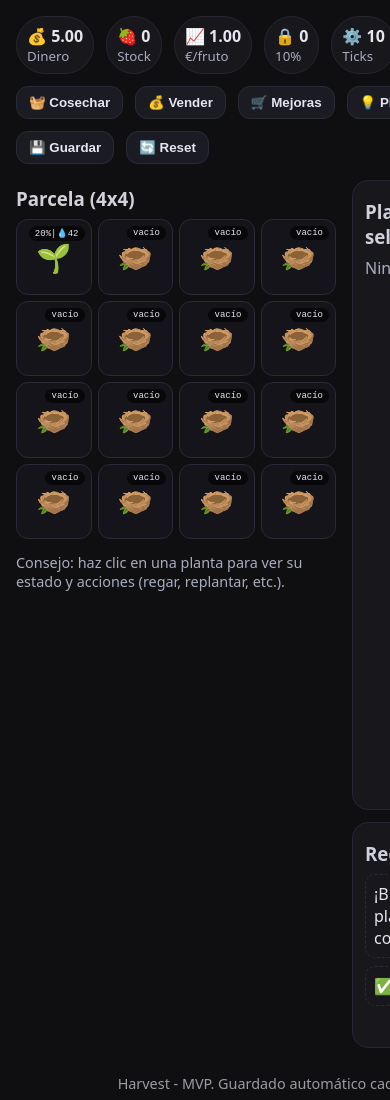
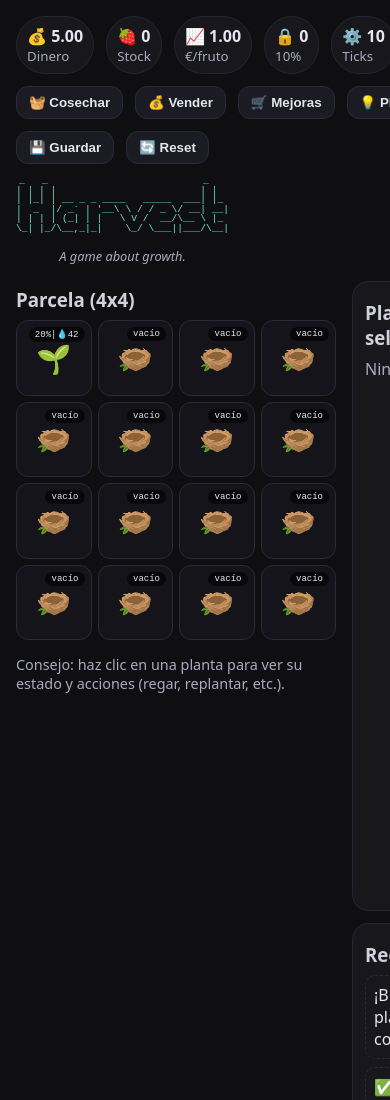
Before and after one commit to mgmerino/harvest, a plain HTML site: page index.html in a window 390 px wide. Shown: the top 1100 px of the page. Drawn offline with Linux system fonts and the light colour scheme.

Commit message:
Improve UI and add ASCII logo

```diff
--- a/index.html
+++ b/index.html
@@ -9,6 +9,7 @@
   <body>
     <div class="wrap">
       <header>
+        <div class="header-left">
           <div class="statbar">
             <div class="pill">
               💰 <span id="money">0</span><small>Dinero</small>
@@ -34,6 +35,19 @@
             <button class="btn" id="btnPause">⏸️ Pausar</button>
             <button class="btn" id="btnSave">💾 Guardar</button>
             <button class="btn" id="btnReset">🔄 Reset</button>
+          </div>
+        </div>
+
+        <div class="title">
+          <pre>
+_   _                           _
+| | | |                         | |
+| |_| | __ _ _ ____   _____  ___| |_
+|  _  |/ _` | '__\ \ / / _ \/ __| __|
+| | | | (_| | |   \ V /  __/\__ \ |_
+\_| |_/\__,_|_|    \_/ \___||___/\__|
+          </pre>
+          <span>A game about growth.</span>
         </div>
       </header>
 
--- a/styles.css
+++ b/styles.css
@@ -40,10 +40,44 @@ body {
 header {
   grid-column: 1/-1;
   display: flex;
-  flex-wrap: wrap;
+  gap: 16px;
+  align-items: flex-start;
+  justify-content: space-between;
+}
+
+.header-left {
+  display: flex;
+  flex-direction: column;
   gap: 12px;
-  align-items: center;
-  justify-content: space-between;
+  flex: 1;
+}
+
+.title {
+  display: flex;
+  flex-direction: column;
+  align-items: flex-end;
+  text-align: right;
+}
+
+.title pre {
+  font-size: 0.7rem;
+  line-height: 1;
+  margin: 0;
+  color: var(--accent);
+  font-family: monospace;
+}
+
+.title span {
+  font-size: 0.8rem;
+  color: var(--muted);
+  font-style: italic;
+  margin-top: 4px;
+}
+
+h1 {
+  font-size: 1.5rem;
+  font-weight: 600;
+  margin: 0;
 }
 
 .statbar {
@@ -301,3 +335,20 @@ main.game-panel {
   max-height: 100%;
   overflow-y: auto;
 }
+
+/* Responsive behavior for title */
+@media (max-width: 768px) {
+  header {
+    flex-direction: column;
+    gap: 12px;
+  }
+
+  .title {
+    align-items: center;
+    text-align: center;
+  }
+
+  .title pre {
+    font-size: 0.6rem;
+  }
+}
```
Lines whose indentation alone changed are shown as unchanged.
